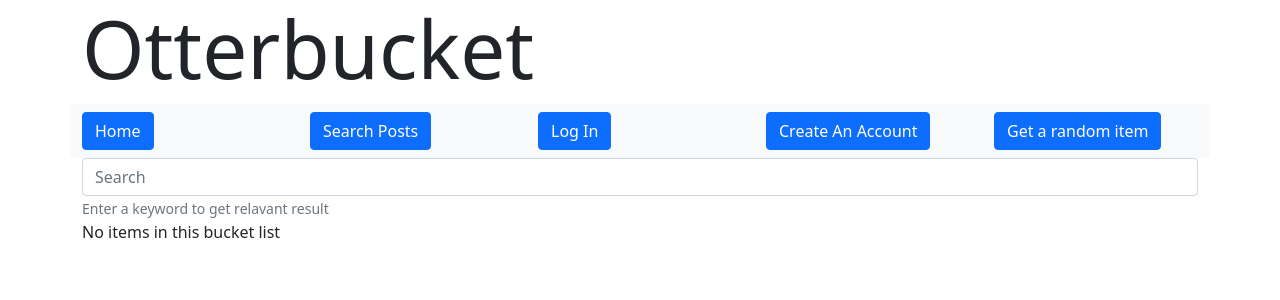
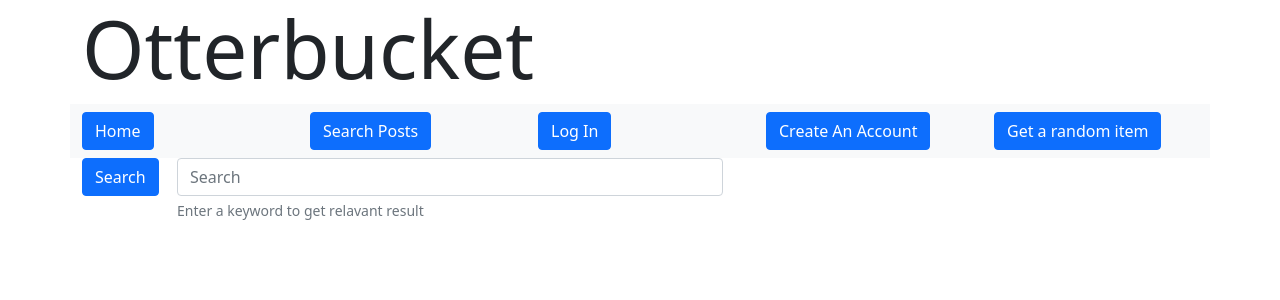
Before and after one commit to JRAM937/cst438groupH, a Django app: page /search in a window 1280 px wide. Shown: the top 300 px of the page. Run offline with Django 3.2, Linux system fonts and the light colour scheme.

Commit message:
added search function to search for items

```diff
--- a/otterbucket_app/templates/otterbucket_app/item.html
+++ b/otterbucket_app/templates/otterbucket_app/item.html
@@ -6,6 +6,10 @@
          <div>
              <h5 >{{item.title}}</h5>
              <p>{{item.text}}</p>
+             {% if username %}
+             <form action = '/add-item/{{username}}' methdo='POST' class = 'form-group'>
+
+            </form>
          </div>
  {% else %}
      <p>Item not found</p>
--- a/otterbucket_app/templates/otterbucket_app/search.html
+++ b/otterbucket_app/templates/otterbucket_app/search.html
@@ -1,9 +1,14 @@
 {% include "otterbucket_app/header.html" %}
-<form class = 'form-group'>
-    <input type = 'text' class="form-control" name = 'title' placeholder = 'Search'>
-    <small id="emailHelp" class="form-text text-muted">Enter a keyword to get relavant result</small>
-</form>
-
+<form method='POST' action='/search-result'>
+    <div class="row">
+        <div class='col-md-1'>
+            <button class='btn btn-primary'>Search</button>
+        </div>
+        <div class='form-group col-md-6'>
+            <input type = 'text' class="form-control" name = 'search' placeholder = 'Search'>
+            <label for='search' class="form-text text-muted">Enter a keyword to get relavant result</small>
+        </div>
+  </form>
 {% if bucketItems %}
             <div>
             {% for item in bucketItems %}
@@ -12,8 +17,7 @@
             </div>
         {% endfor %}
     {% else %}
-        <p>No items in this bucket list</p>
-    {% endif %}
+{% endif %}
 
 
 </body>
--- a/otterbucket_app/urls.py
+++ b/otterbucket_app/urls.py
@@ -9,7 +9,6 @@ urlpatterns = [
     path('', views.index, name='index'),
     path('genlist',views.genBucketList, name='genlist'),
     path('list', views.list, name='list'),
-    path('search', views.search, name='search'),
     path('adminMain', views.adminMain, name='adminMain'),
     path('adminAddItem', views.adminAddItem, name='adminAddItem'),
     path('manualAddItem', views.manualAddItem, name='manualAddItem'),
@@ -23,4 +22,6 @@ urlpatterns = [
     path('register-failed', views.registerUser, name='registerFailed'),
     path('user-list', views.userList, name='userList'),
     path('item/<int:item_id>',views.itemPage, name='itemPage'),
+    path('search', views.search, name='search'),
+    path('search-result', views.searchResult, name='searchResult'),
 ]
--- a/otterbucket_app/views.py
+++ b/otterbucket_app/views.py
@@ -1,5 +1,7 @@
 from django.shortcuts import render, redirect, reverse
 from django.http import HttpResponse, HttpResponseRedirect
+
+from django.db.models import Q
 
 from .models import BucketItem,BucketList,User
 
@@ -48,10 +50,6 @@ def manualAddUser(request):
     u.save()
     return HttpResponseRedirect(reverse('adminMain'))
 
-# TODO: Implement search
-def search(request):
-    return render(request, 'otterbucket_app/search.html')
-
 #register a user
 def registerUser(request):
     newUser = request.POST['username']
@@ -84,6 +82,16 @@ def loginUser(request):
 def randomItem(request):
     return render(request, 'otterbucket_app/random-item.html')
 
+def search(request):
+    return render(request, 'otterbucket_app/search.html')
+
+def searchResult(request):
+    search = request.POST['search']
+    context = {}
+    query = Q(title__contains=search) | Q(text__contains=search)
+    items = BucketItem.objects.filter(query)
+    context['bucketItems'] = items
+    return render(request, 'otterBucket_app/search.html',context)
 
 def userList(request):
     if(request.session.get('username',None) == None):
@@ -91,8 +99,8 @@ def userList(request):
     username = request.session['username']
     context = {'username': username}
     user = User.objects.get(username = username)
-    bucketTags = BucketList.objects.filter(user = user)
-    bucketItems = BucketItem.objects.filter(id__in=bucketTags)
+    bucketIds = BucketList.objects.filter(user = user)
+    bucketItems = BucketItem.objects.filter(id__in=bucketIds)
     context['bucketItems'] = bucketItems
     return render(request, 'otterbucket_app/user-list.html',context)
 
@@ -101,4 +109,8 @@ def itemPage(request,item_id):
     if(len(item) == 0):
          return HttpResponse("<a href='/' class='btn btn-danger'>Home</a><h1>Item not found</h1>")
     context = {'item' : item[0]}
+    if(request.session.get('username',None) != None):
+        u = User.objects.get(username = request.session.get('username'))
+        context['username'] = u.username
+        context['user_id'] = u.id
     return render(request, 'otterbucket_app/item.html', context)
```
